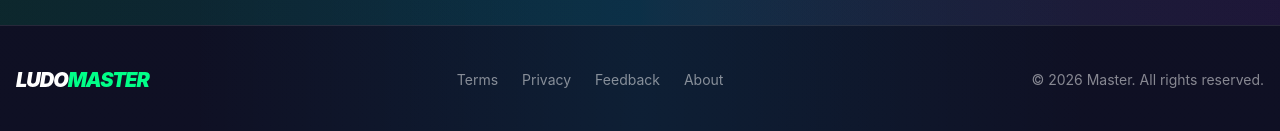
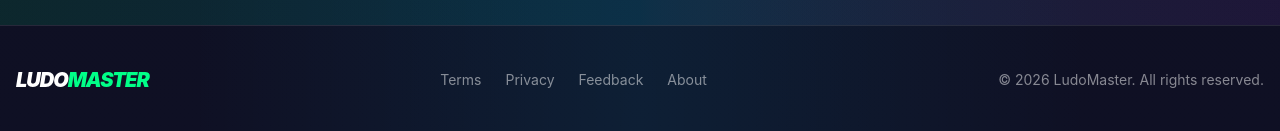
Before and after one commit to Kushagrpaliwal/LudoMaster, a Next.js app: page / in a window 1280 px wide. Shown: the part 3567-3698 px from the top of the page. Built offline with nearby package versions, Linux system fonts and the light colour scheme.

Commit message:
new node

```diff
--- a/app/page.js
+++ b/app/page.js
@@ -401,7 +401,7 @@ const LandingPage = () => {
               <Link href="/about" className="hover:text-white transition-colors">About</Link>
             </div>
             <p className="text-[var(--ludo-text-muted)] text-sm">
-              © 2026 Master. All rights reserved.
+              © 2026 LudoMaster. All rights reserved.
             </p>
           </div>
         </div>
```
